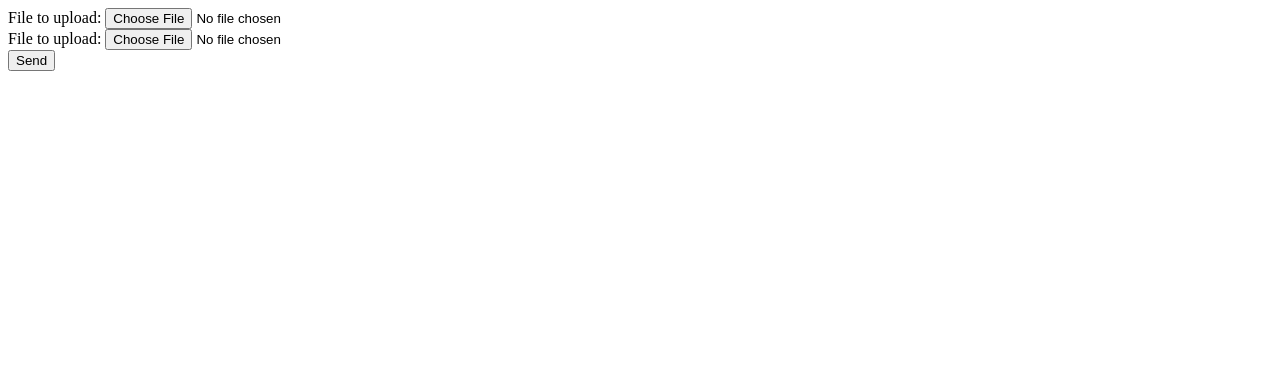
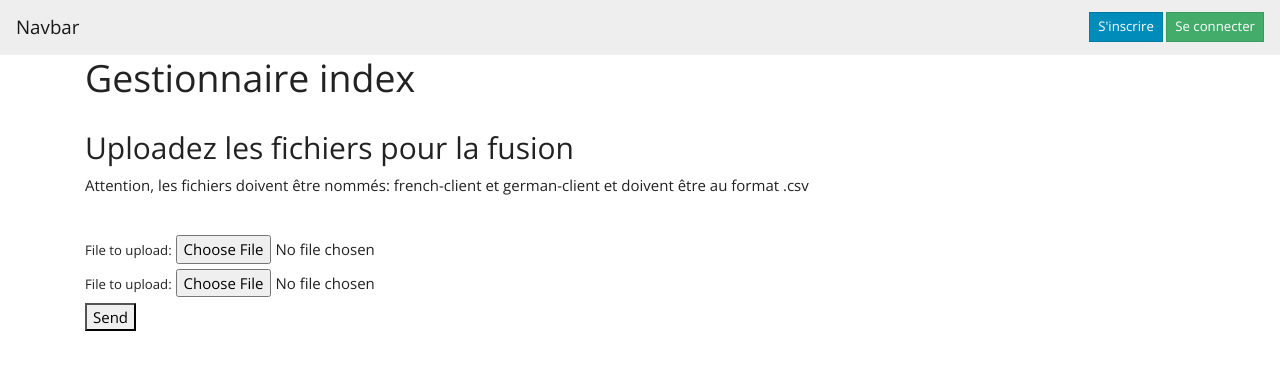
Before and after one commit to GlobeTique77/Vetux-Line, a Symfony app: template templates/home/index.html.twig in a window 1280 px wide. Shown: the top 370 px of the page. Run offline with Twig, Linux system fonts and the light colour scheme; the template is opened without the code that fills it, so the values that code supplies are empty; some libraries are stand-ins or nearby versions.

Commit message:
Espace non connecté, user lambda, admin et gestionnaire(fusion)

```diff
--- a/src/Controller/UploadController.php
+++ b/src/Controller/UploadController.php
@@ -10,6 +10,7 @@ use App\Service\FileUploader;
 use Psr\Log\LoggerInterface;
 use App\Service\FusionService;
 
+#[Route('/home')]
 class UploadController extends AbstractController
 {
     /**
@@ -85,7 +86,6 @@ class UploadController extends AbstractController
         fclose($handle);
         $total = $f + $g;
         return $this->render('home/downloadSequentiel.html.twig', array('f' => $f, 'g' => $g, 'total' => $total, 'notAccepted' => $notAccepted));
-        return $this->file($fusion);
     }
 
     /**
--- a/src/Security/LogInFormAuthenticator.php
+++ b/src/Security/LogInFormAuthenticator.php
@@ -52,8 +52,7 @@ class LogInFormAuthenticator extends AbstractLoginFormAuthenticator
 
         // For example:
         //return new RedirectResponse($this->urlGenerator->generate('some_route'));
-        return new RedirectResponse($this->urlGenerator->generate('utilisateur_index'));
-        throw new \Exception('TODO: provide a valid redirect inside '.__FILE__);
+        return new RedirectResponse($this->urlGenerator->generate('user_index'));
     }
 
     protected function getLoginUrl(Request $request): string
--- a/src/Service/FusionService.php
+++ b/src/Service/FusionService.php
@@ -69,8 +69,8 @@ class FusionService
      */
     public function entrelace()
     {
-        $handle1 = fopen("../var/uploads/small-french-data.csv", "r");
-        $handle2 = fopen("../var/uploads/small-german-data.csv", "r");
+        $handle1 = fopen("../var/uploads/french-data.csv", "r");
+        $handle2 = fopen("../var/uploads/german-data.csv", "r");
         $fusion = "../var/uploads/french-german-client".date("m.d.Y").".csv";
         $fp = fopen($fusion, 'wb');
         $liste = array();
--- a/templates/home/downloadEntrelace.html.twig
+++ b/templates/home/downloadEntrelace.html.twig
@@ -1,4 +1,4 @@
-{% extends 'base.html.twig' %}
+{% extends 'userbase.html.twig' %}
 
 {% block title %}Download file{% endblock %}
 
--- a/templates/home/downloadSequentiel.html.twig
+++ b/templates/home/downloadSequentiel.html.twig
@@ -1,4 +1,4 @@
-{% extends 'base.html.twig' %}
+{% extends 'userbase.html.twig' %}
 
 {% block title %}Download file{% endblock %}
 
--- a/templates/home/fusion.html.twig
+++ b/templates/home/fusion.html.twig
@@ -1,4 +1,4 @@
-{% extends 'base.html.twig' %}
+{% extends 'userbase.html.twig' %}
 
 {% block title %}Make fusion{% endblock %}
 
--- a/templates/home/index.html.twig
+++ b/templates/home/index.html.twig
@@ -1,9 +1,13 @@
-{% extends 'base.html.twig' %}
+{% extends 'userbase.html.twig' %}
 
 {% block title %}Upload file{% endblock %}
 
 {% block body %}
-
+    <h1>Gestionnaire index</h1>
+    <br>
+    <h2>Uploadez les fichiers pour la fusion</h2>
+    <p>Attention, les fichiers doivent être nommés: french-client et german-client et doivent être au format .csv</p>
+    <br>
     <form action="{{ path('do-upload') }}" method="post" enctype="multipart/form-data">
 
         <input type="hidden" name="token" value="{{ csrf_token('upload') }}" />
--- a/templates/userbase.html.twig
+++ b/templates/userbase.html.twig
@@ -2,7 +2,7 @@
 <html>
 <head>
     <meta charset="UTF-8">
-    <title>{% block title %}Secufony{% endblock %}</title>
+    <title>{% block title %}Vetux-Line{% endblock %}</title>
     {% block stylesheets %}
         <link rel="stylesheet" href="https://bootswatch.com/4/yeti/bootstrap.min.css">
     {% endblock %}
@@ -11,6 +11,21 @@
 <nav class="navbar navbar-light bg-light">
     <a class="navbar-brand">Navbar</a>
     {% if app.user %}
+        <di>
+            <a class="btn btn-sm btn-primary" href="{{ path('user_index') }}">Accueil</a>
+        </di>
+        {% set admin = 'ROLE_ADMIN' %}
+        {% if admin in app.user.roles %}
+            <div>
+                <a class="btn btn-sm btn-success" href="{{ path('admin_index') }}">Espace administrateur</a>
+            </div>
+        {% endif %}
+        {% set gestionnaire = 'ROLE_GESTIONNAIRE' %}
+        {% if gestionnaire in app.user.roles %}
+            <div>
+                <a class="btn btn-sm btn-success" href="{{ path('home') }}">Espace gestionnaire</a>
+            </div>
+        {% endif %}
         <div>
             Bonjour {{ app.user.username }} <a class="btn btn-sm btn-danger" href="{{ path('app_logout') }}">Déconnexion</a>
         </div>
--- a/templates/utilisateur/index.html.twig
+++ b/templates/utilisateur/index.html.twig
@@ -1,9 +1,9 @@
 {% extends 'userbase.html.twig' %}
 
-{% block title %}Utilisateur index{% endblock %}
+{% block title %}Admin index{% endblock %}
 
 {% block body %}
-    <h1>Utilisateur index</h1>
+    <h1>Admin index</h1>
 
     <table class="table">
         <thead>
```
Also changed, not shown: src/Controller/UtilisateurController.php (+9 -1 lines), 1 other file.
